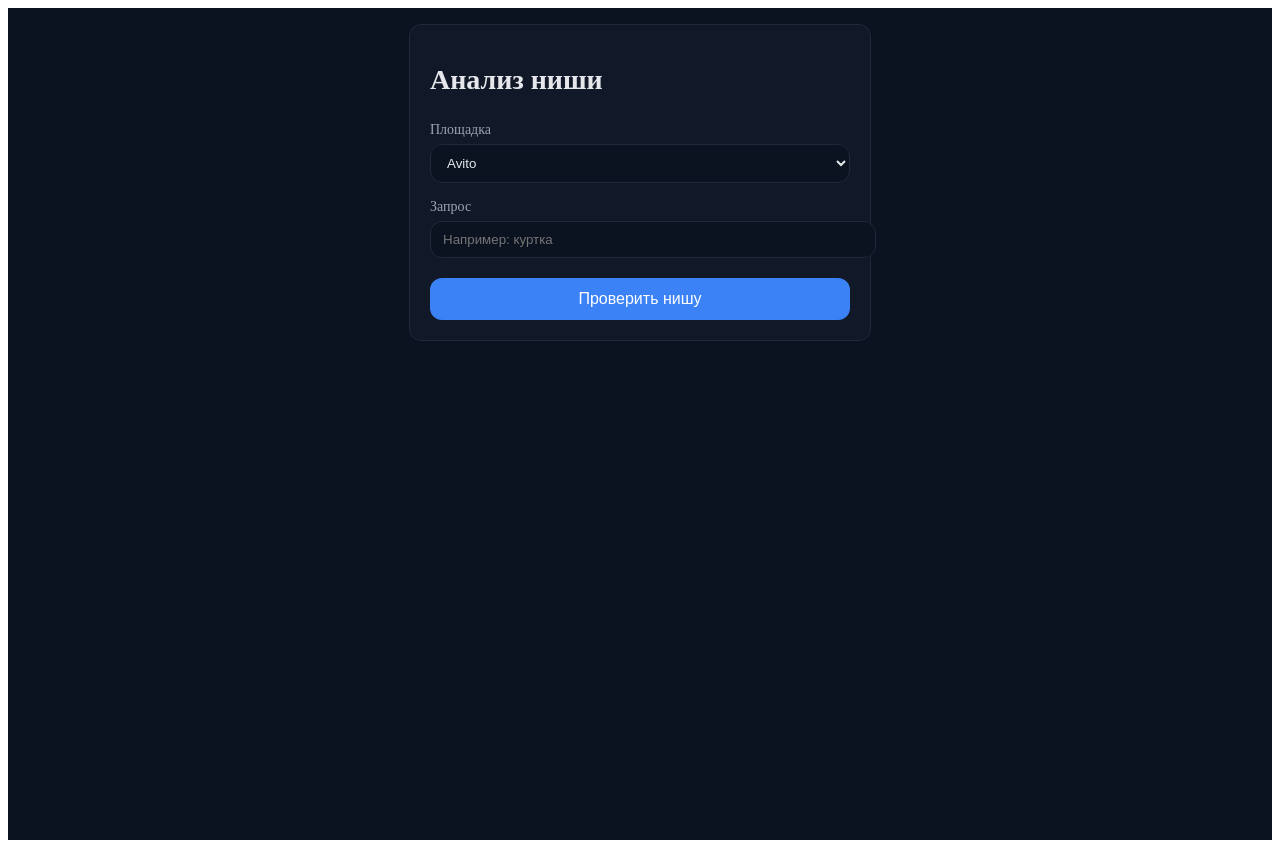
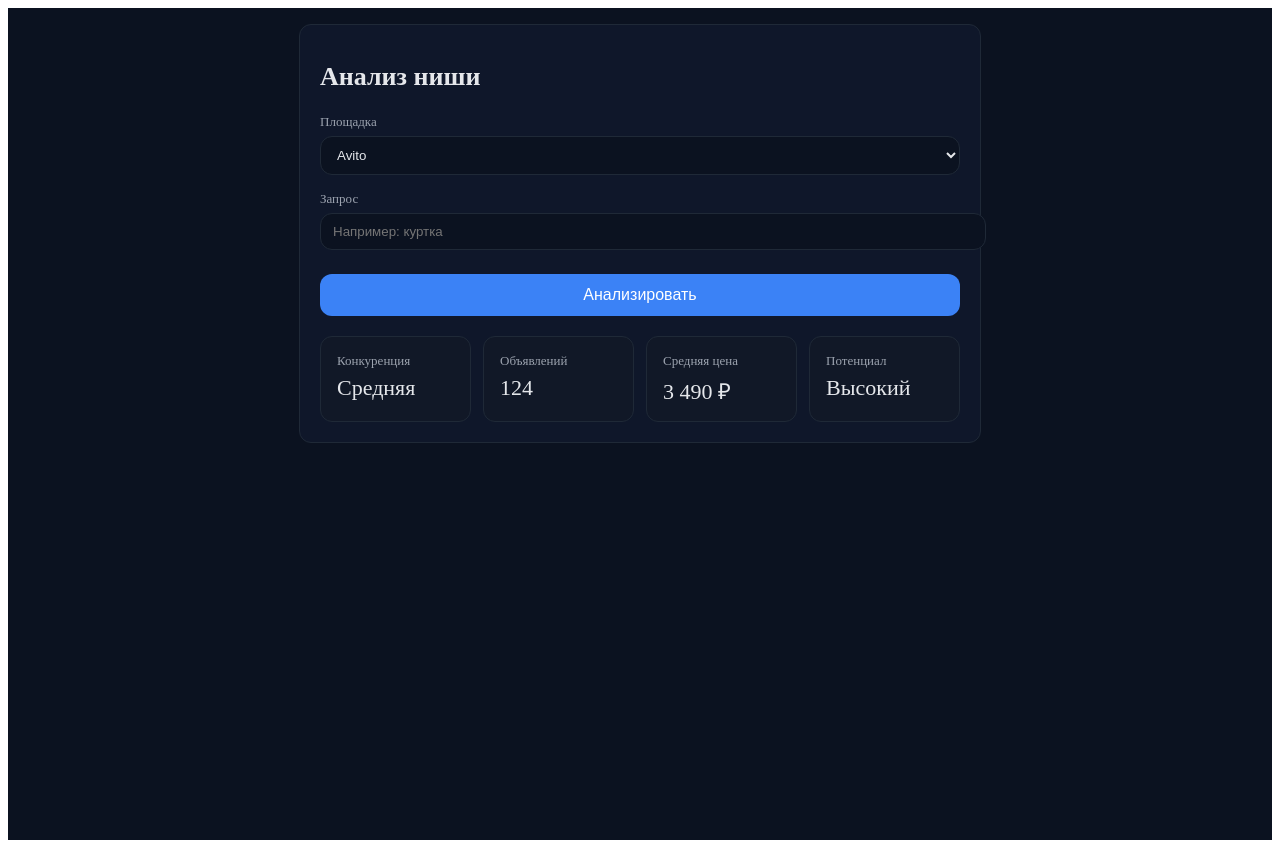
Before and after one commit to cLoud288/analyz-frontend, a Next.js app: page / in a window 1280 px wide. Built offline with nearby package versions, Linux system fonts and the light colour scheme.

Commit message:
dashboard analytics UI

```diff
--- /dev/null
+++ b/src/components/MetricsGrid.tsx
@@ -0,0 +1,21 @@
+"use client";
+
+import StatCard from "./StatCard";
+
+export default function MetricsGrid() {
+  return (
+    <div
+      style={{
+        display: "grid",
+        gridTemplateColumns: "repeat(auto-fit, minmax(140px, 1fr))",
+        gap: 12,
+        marginTop: 20,
+      }}
+    >
+      <StatCard title="Конкуренция" value="Средняя" />
+      <StatCard title="Объявлений" value="124" />
+      <StatCard title="Средняя цена" value="3 490 ₽" />
+      <StatCard title="Потенциал" value="Высокий" />
+    </div>
+  );
+}
--- a/src/components/NicheForm.tsx
+++ b/src/components/NicheForm.tsx
@@ -1,6 +1,7 @@
 "use client";
 
 import { theme } from "@/lib/theme";
+import MetricsGrid from "./MetricsGrid";
 
 export default function NicheForm() {
   return (
@@ -14,18 +15,22 @@ export default function NicheForm() {
     >
       <div
         style={{
-          maxWidth: 420,
+          maxWidth: 640,
           margin: "0 auto",
-          background: theme.card,
+          background: theme.panel,
           borderRadius: theme.radius,
           padding: 20,
           border: `1px solid ${theme.border}`,
         }}
       >
-        <h1 style={{ fontSize: 28, marginBottom: 24 }}>Анализ ниши</h1>
+        <h1 style={{ fontSize: 26, marginBottom: 20 }}>
+          Анализ ниши
+        </h1>
 
-        {/* Площадка */}
-        <label style={{ fontSize: 14, color: theme.muted }}>
+        {/* Filters */}
+        <div style={{ display: "grid", gap: 14 }}>
+          <div>
+            <label style={{ fontSize: 13, color: theme.muted }}>
               Площадка
             </label>
             <select
@@ -43,16 +48,10 @@ export default function NicheForm() {
               <option>WB</option>
               <option>Ozon</option>
             </select>
+          </div>
 
-        {/* Запрос */}
-        <label
-          style={{
-            fontSize: 14,
-            color: theme.muted,
-            marginTop: 16,
-            display: "block",
-          }}
-        >
+          <div>
+            <label style={{ fontSize: 13, color: theme.muted }}>
               Запрос
             </label>
             <input
@@ -67,12 +66,11 @@ export default function NicheForm() {
                 border: `1px solid ${theme.border}`,
               }}
             />
+          </div>
 
-        {/* Кнопка */}
           <button
             style={{
-            width: "100%",
-            marginTop: 20,
+              marginTop: 10,
               padding: "12px",
               borderRadius: theme.radius,
               background: theme.primary,
@@ -82,8 +80,12 @@ export default function NicheForm() {
               cursor: "pointer",
             }}
           >
-          Проверить нишу
+            Анализировать
           </button>
+        </div>
+
+        {/* Results */}
+        <MetricsGrid />
       </div>
     </div>
   );
--- /dev/null
+++ b/src/components/StatCard.tsx
@@ -0,0 +1,24 @@
+"use client";
+
+import { theme } from "@/lib/theme";
+
+type Props = {
+  title: string;
+  value: string;
+};
+
+export default function StatCard({ title, value }: Props) {
+  return (
+    <div
+      style={{
+        background: theme.card,
+        border: `1px solid ${theme.border}`,
+        borderRadius: theme.radius,
+        padding: 16,
+      }}
+    >
+      <div style={{ fontSize: 13, color: theme.muted }}>{title}</div>
+      <div style={{ fontSize: 22, marginTop: 6 }}>{value}</div>
+    </div>
+  );
+}
--- a/src/lib/theme.ts
+++ b/src/lib/theme.ts
@@ -1,5 +1,6 @@
 export const theme = {
   bg: "#0b1220",
+  panel: "#0f172a",
   card: "#111827",
   border: "#1f2937",
   primary: "#3b82f6",
```
Lines whose indentation alone changed are shown as unchanged.
